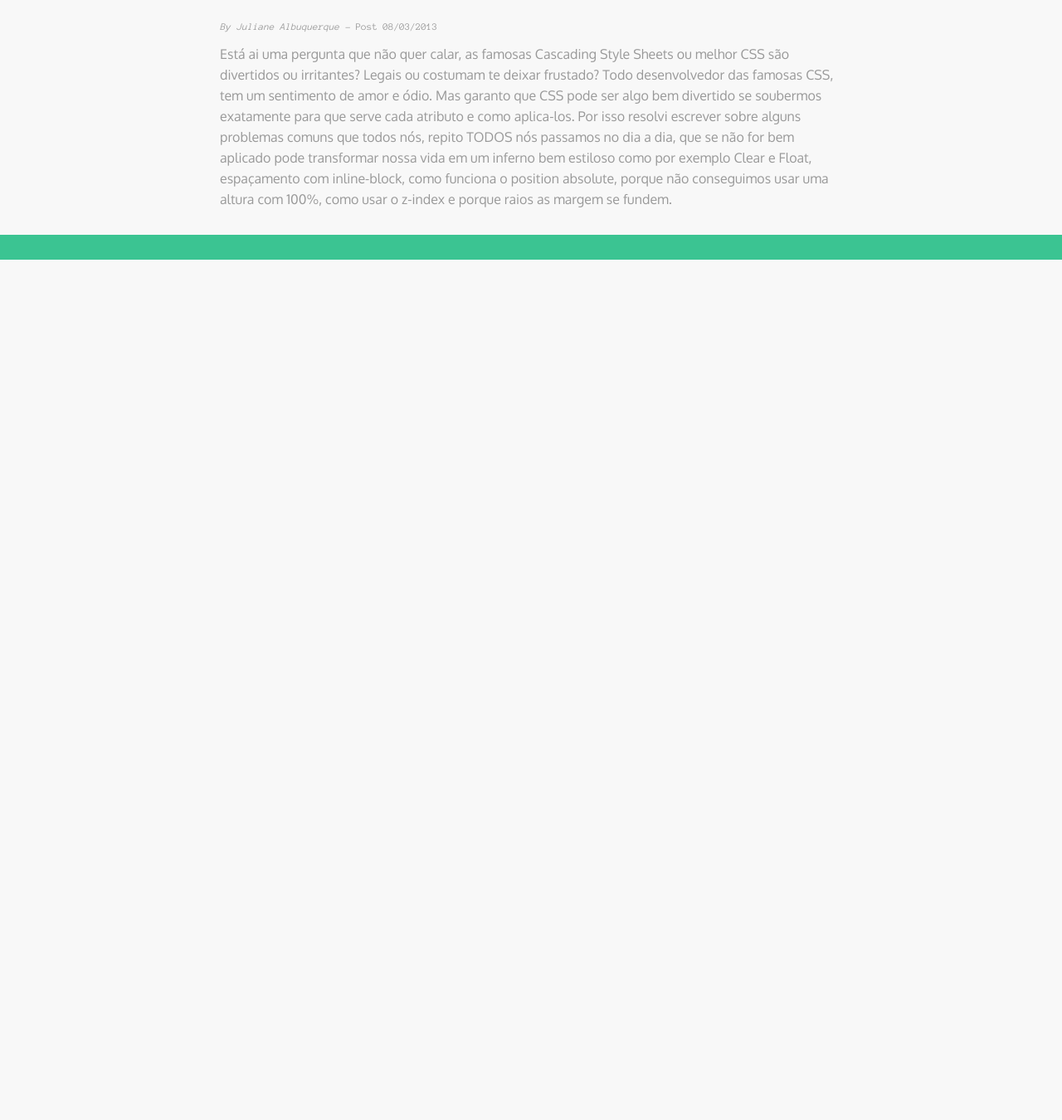
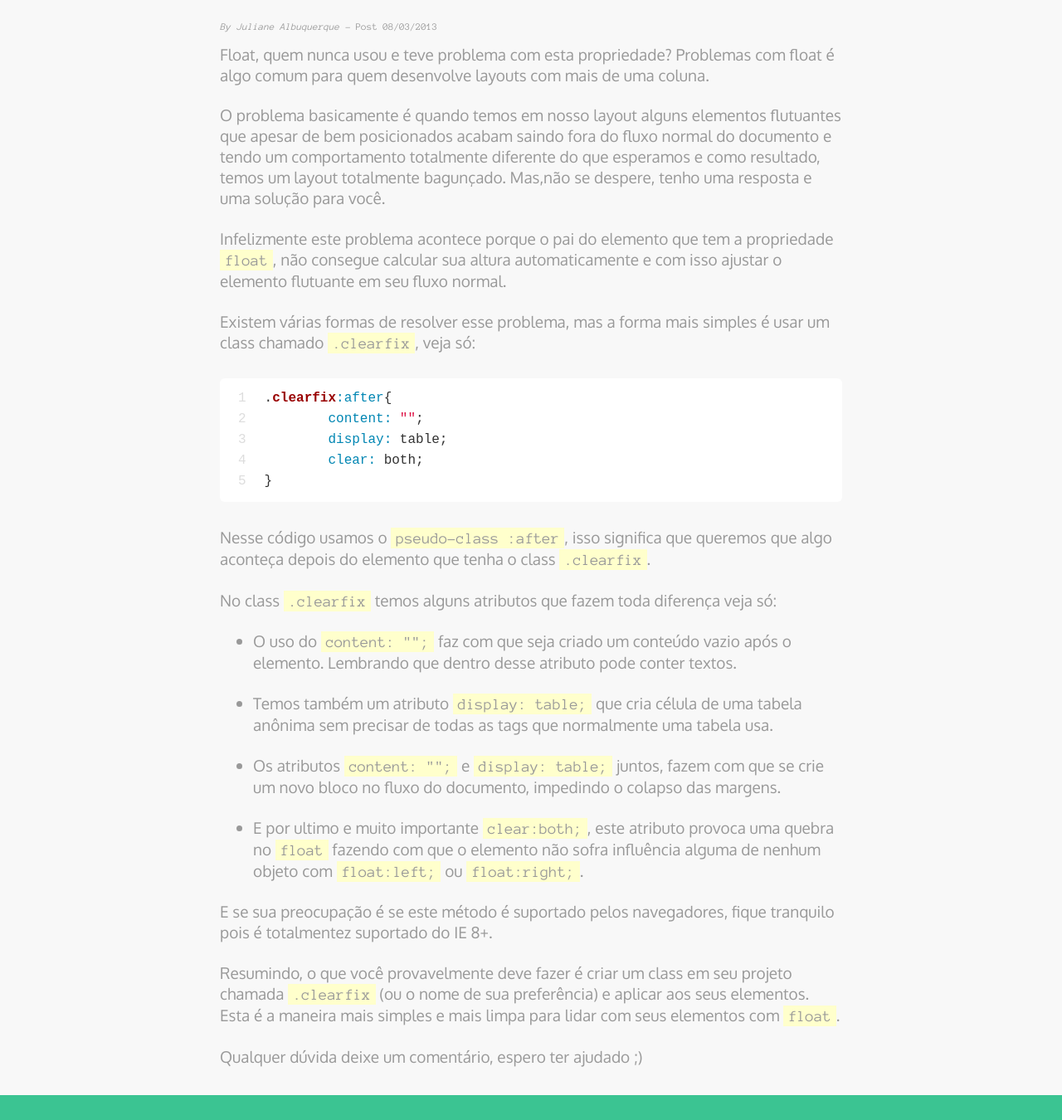
Before and after one commit to JulianeAlbuquerque/julianealbuquerque.com.br, a Jekyll site: the page built from _posts/2013-08-03-float-e-clearfix-a-combinacao-perfeita.html, in a window 1280 px wide. Shown: the part 659-2009 px from the top of the page at 83% size. Built offline with Jekyll 4.4.1, drawn with Linux system fonts in a browser that asks for light colours; before the commit the page ends 972 px from its top, so only the background shows below that.

Commit message:
terminando css

```diff
--- a/_posts/2013-08-03-float-e-clearfix-a-combinacao-perfeita.html
+++ b/_posts/2013-08-03-float-e-clearfix-a-combinacao-perfeita.html
@@ -6,4 +6,28 @@ categories: css
 image: http://i.imgur.com/K6VNqgB.png
 ---
 
-<p>Está ai uma pergunta que não quer calar, as famosas Cascading Style Sheets ou melhor CSS são divertidos ou irritantes? Legais ou costumam te deixar frustado?  Todo desenvolvedor das famosas CSS, tem um sentimento de amor e ódio. Mas garanto que CSS pode ser algo bem divertido se soubermos exatamente para que serve cada atributo e como aplica-los. Por isso resolvi escrever sobre alguns problemas comuns que todos nós, repito TODOS nós passamos no dia a dia, que se não for bem aplicado pode transformar nossa vida em um inferno bem estiloso como por exemplo Clear e Float, espaçamento com inline-block, como funciona o position absolute, porque não conseguimos usar uma altura com 100%, como usar o z-index e porque raios as margem se fundem.</p>
+<p>Float, quem nunca usou e teve problema com esta propriedade? Problemas com float é algo comum para quem desenvolve layouts com mais de uma coluna.</p>
+<p>O problema basicamente é quando temos em nosso layout alguns elementos flutuantes que apesar de bem posicionados acabam saindo fora do fluxo normal do documento e tendo um comportamento totalmente diferente do que esperamos e como resultado, temos um layout totalmente bagunçado. Mas,não se despere, tenho uma resposta e uma solução para você.</p>
+<p>Infelizmente este problema acontece porque o pai do elemento que tem a propriedade <code class="article__code">float</code>, não consegue calcular sua altura automaticamente e com isso ajustar o elemento flutuante em seu fluxo normal.</p>
+<p>Existem várias formas de resolver esse problema, mas a forma mais simples é usar um class chamado <code class="article__code">.clearfix</code>, veja só:</p>
+
+{% highlight ruby linenos %}
+.clearfix:after{
+	content: "";
+	display: table;
+	clear: both;
+}
+{% endhighlight %}
+
+<p>Nesse código usamos o <code class="article__code">pseudo-class :after</code>, isso significa que queremos que algo aconteça depois do elemento que tenha o class <code class="article__code">.clearfix</code>.</p>
+<p>No class <code class="article__code">.clearfix</code> temos alguns atributos que fazem toda diferença veja só:</p>
+<ul>
+	<li>O uso do <code class="article__code">content: "";</code> faz com que seja criado um conteúdo vazio após o elemento. Lembrando que dentro desse atributo pode conter textos.</li>
+	<li>Temos também um atributo <code class="article__code">display: table;</code> que cria célula de uma tabela anônima sem precisar de todas as tags que normalmente uma tabela usa.</li>
+	<li>Os atributos <code class="article__code">content: "";</code> e <code class="article__code">display: table;</code> juntos, fazem com que se crie um novo bloco no fluxo do documento, impedindo o colapso das margens.</li>
+	<li>E por ultimo e muito importante <code class="article__code">clear:both;</code>, este atributo provoca uma quebra no <code class="article__code">float</code> fazendo com que o elemento não sofra influência alguma de nenhum objeto com <code class="article__code">float:left;</code> ou <code class="article__code">float:right;</code>.</li>
+</ul>
+
+<p>E se sua preocupação é se este método é suportado pelos navegadores, fique tranquilo pois é totalmentez suportado do IE 8+.</p>
+<p>Resumindo, o que você provavelmente deve fazer é criar um class em seu projeto chamada <code class="article__code">.clearfix</code> (ou o nome de sua preferência) e aplicar aos seus elementos. Esta é a maneira mais simples e mais limpa para lidar com seus elementos com <code class="article__code">float</code>.</p>
+<p>Qualquer dúvida deixe um comentário, espero ter ajudado ;)</p>
--- a/_sass/application.scss
+++ b/_sass/application.scss
@@ -2,3 +2,6 @@
 @import "base/vars";
 @import "base/base";
 @import "layout";
+
+
+@import "plugins/highlight";
```
Also changed, not shown: _sass/_layout.scss (+7 -0 lines), _sass/base/_base.scss (+12 -4 lines), _sass/plugins/_highlight.scss (added, +72 -0 lines), stylesheets/application.css.
